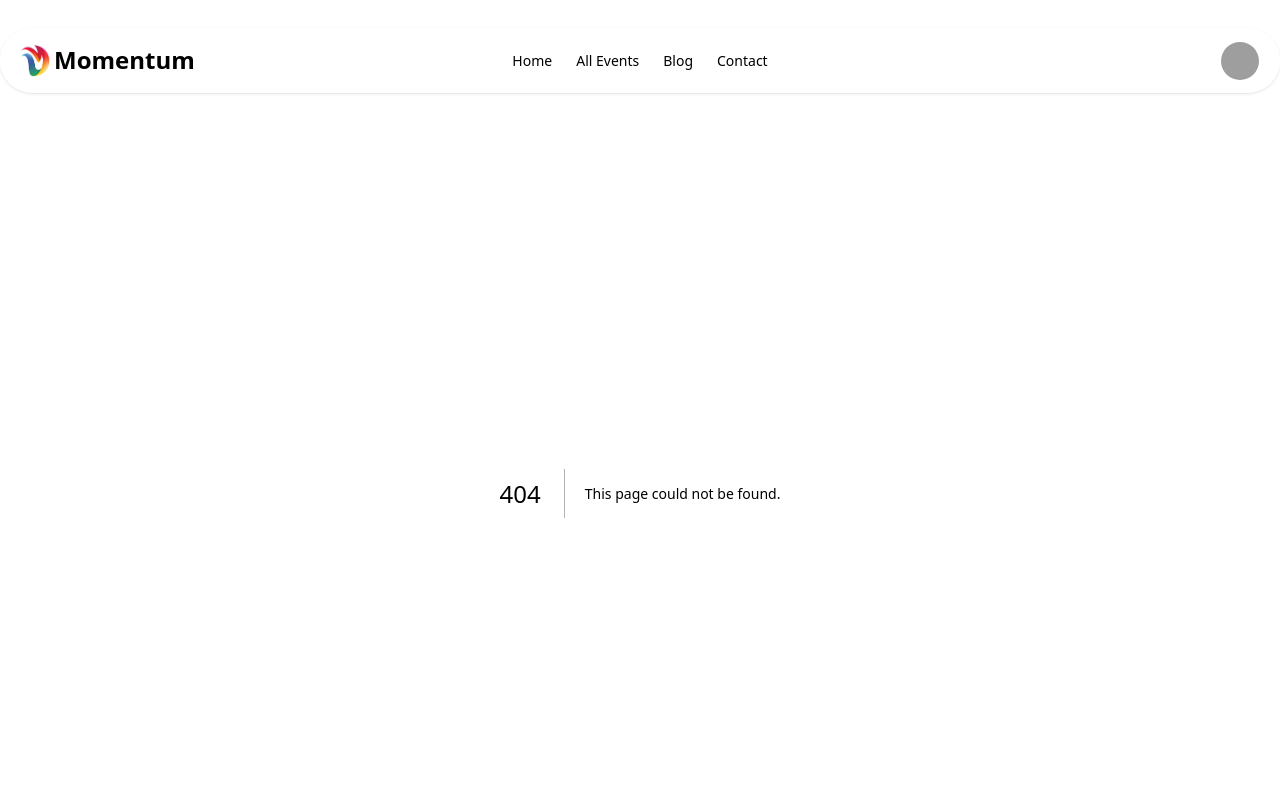
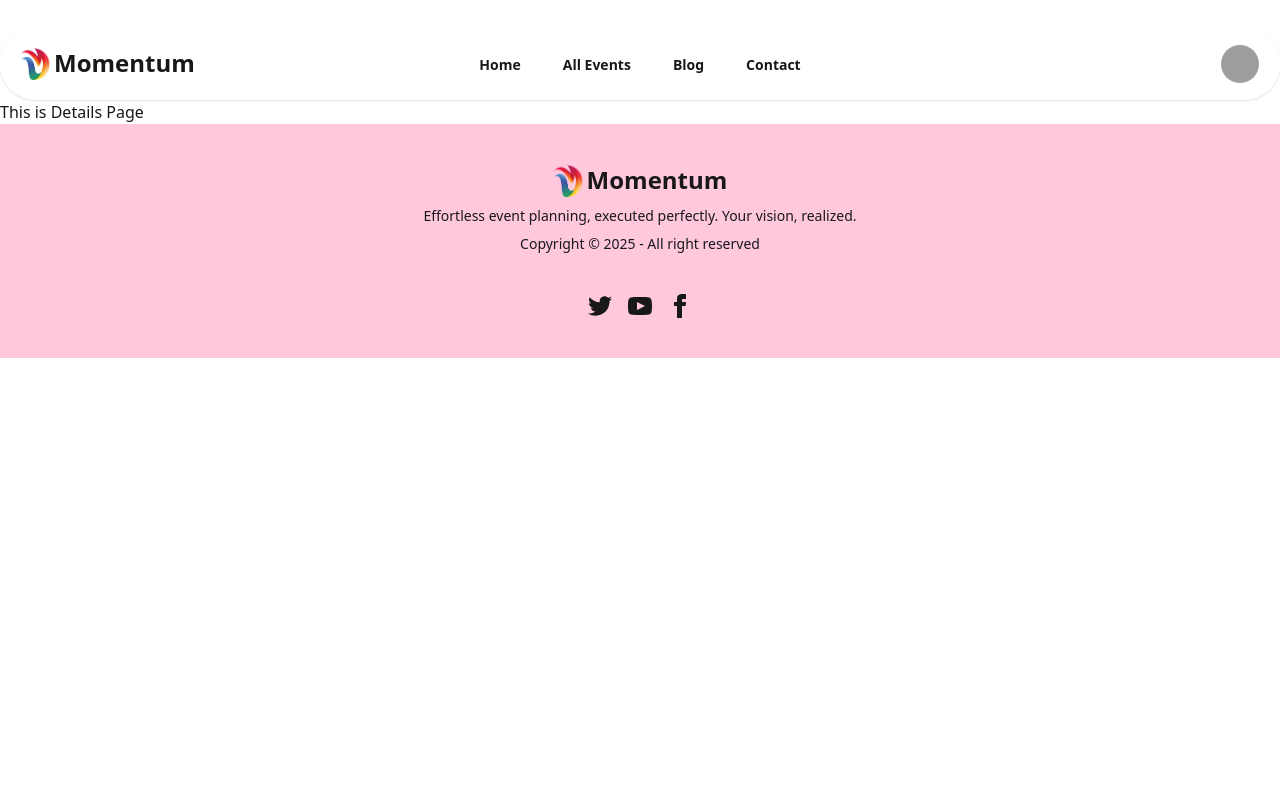
Before and after one commit to ts-webdev/momentum-client, a Next.js app: page /all-events/1 in a window 1280 px wide. Before the commit this address had no page. Shown: the top 800 px of the page. Built offline with nearby package versions, Linux system fonts and the light colour scheme; grey boxes are pictures that could not be loaded.

Commit message:
implement active route and added evet card dynamically

```diff
--- a/package.json
+++ b/package.json
@@ -13,7 +13,8 @@
     "next": "16.0.3",
     "react": "19.2.0",
     "react-dom": "19.2.0",
-    "react-fast-marquee": "^1.6.5"
+    "react-fast-marquee": "^1.6.5",
+    "react-icons": "^5.5.0"
   },
   "devDependencies": {
     "@tailwindcss/postcss": "^4.1.17",
--- /dev/null
+++ b/src/app/all-events/[id]/page.jsx
@@ -0,0 +1,9 @@
+import React from 'react'
+
+export default function ViewDetails() {
+  return (
+    <div>
+      This is Details Page
+    </div>
+  )
+}
--- a/src/app/all-events/page.jsx
+++ b/src/app/all-events/page.jsx
@@ -44,11 +44,12 @@ export default async function allEvents() {
       </div>
 
       {/* all Cards */}
-      <div className="grid grid-cols-3 gap-10 mt-10">
+      <div className="grid grid-cols-3 gap-10 my-10">
        {
         events.map(event=> <EventCard2 key={event._id} event={event}/>)
        }
       </div>
+      <p className="text-center my-5 text-xl">Total <span className="text-primary font-bold">{events.length}</span> Events Found.</p>
     </div>
   );
 }
--- /dev/null
+++ b/src/components/ActiveLink.jsx
@@ -0,0 +1,16 @@
+"use client"
+import Link from 'next/link'
+import { usePathname } from 'next/navigation'
+import React from 'react'
+
+export default function ActiveLink({href, children}) {
+    const pathName = usePathname()
+    const isActive = pathName === href;
+  return (
+    <Link
+    href={href}
+    className={isActive ? "btn bg-[#ff6ad5] border-none mx-1 rounded-full text-white" : "btn btn-ghost mx-1 rounded-full"}>
+      {children}
+    </Link>
+  )
+}
--- a/src/components/EventCard.jsx
+++ b/src/components/EventCard.jsx
@@ -17,7 +17,7 @@ export default function EventCard() {
           title and actions parts
         </p>
         <div className="card-actions justify-end">
-          <button className="btn btn-primary">Buy Now</button>
+          <button className="btn btn-primary text-white">View Details</button>
         </div>
       </div>
     </div>
--- a/src/components/EventCard2.jsx
+++ b/src/components/EventCard2.jsx
@@ -1,22 +1,26 @@
-
+import Link from "next/link";
 import React from "react";
+import { FaBangladeshiTakaSign } from "react-icons/fa6";
 
 export default function EventCard2({event}) {
+
   return (
     <div className="card bg-base-100 shadow-sm hover:scale-105 transform transition-all duration-300">
       <figure>
         <img
-          src="https://img.daisyui.com/images/stock/photo-1606107557195-0e29a4b5b4aa.webp"
+          src="/demo.png"
           alt="Shoes"
         />
       </figure>
       <div className="card-body">
-        <h2 className="card-title">{event.title}</h2>
+        <h2 className="card-title text-primary">{event.title}</h2>
         <p>
           {event.shortDescription}..
         </p>
-        <div className="card-actions justify-end">
-          <button className="btn btn-primary">View Details</button>
+        <div className="flex items-center justify-between mt-5">
+          <p className="text-xl font-semibold flex items-center">Price: <FaBangladeshiTakaSign className="ml-2" />
+ {event.price}/-</p>
+          <Link href={`all-events/${event._id5}`} className="btn btn-primary text-white">View Details</Link>
         </div>
       </div>
     </div>
--- a/src/components/Navbar.jsx
+++ b/src/components/Navbar.jsx
@@ -1,22 +1,22 @@
 import React from "react";
 import Image from "next/image";
-import Link from "next/link";
+import ActiveLink from "./ActiveLink";
 
 export default function Navbar() {
   const user = true;
   const links = (
     <>
       <li>
-        <Link href="/">Home</Link>
+        <ActiveLink href="/">Home</ActiveLink>
       </li>
       <li>
-        <Link href="/all-events">All Events</Link>
+        <ActiveLink href="/all-events">All Events</ActiveLink>
       </li>
       <li>
-        <Link href="/blog">Blog</Link>
+        <ActiveLink href="/blog">Blog</ActiveLink>
       </li>
       <li>
-        <Link href="/contact">Contact</Link>
+        <ActiveLink href="/contact">Contact</ActiveLink>
       </li>
     </>
   );
--- a/src/components/WhatWeOffer.jsx
+++ b/src/components/WhatWeOffer.jsx
@@ -1,6 +1,7 @@
 import React from "react";
 import EventCard from "./EventCard";
 import Marquee from "react-fast-marquee";
+import Link from "next/link";
 
 export default function WhatWeOffer() {
   return (
@@ -23,7 +24,7 @@ export default function WhatWeOffer() {
         </Marquee>
       </div>
       <div className="flex justify-center">
-        <button className="mt-10 btn btn-primary rounded-full text-white">Show All Services</button>
+        <Link href="/all-events" className="mt-10 btn btn-primary rounded-full text-white">Show All Events</Link>
       </div>
     </div>
   );
```
Also changed, not shown: 2 other files (tests, documents, lock files or other folders).
